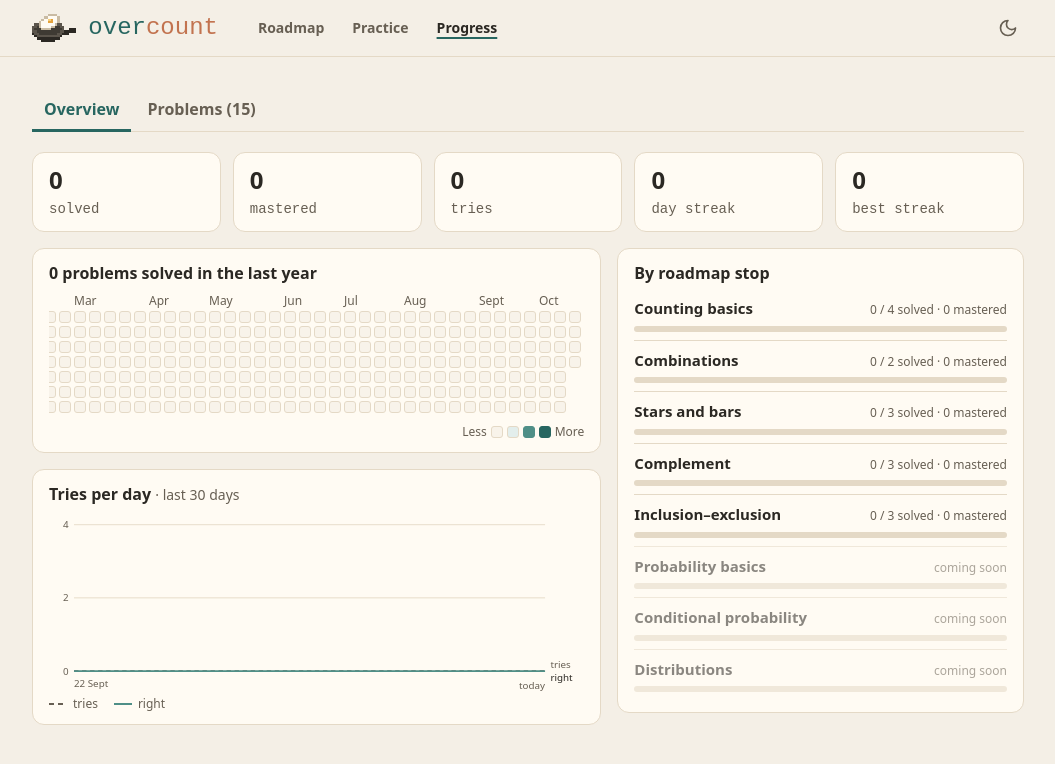
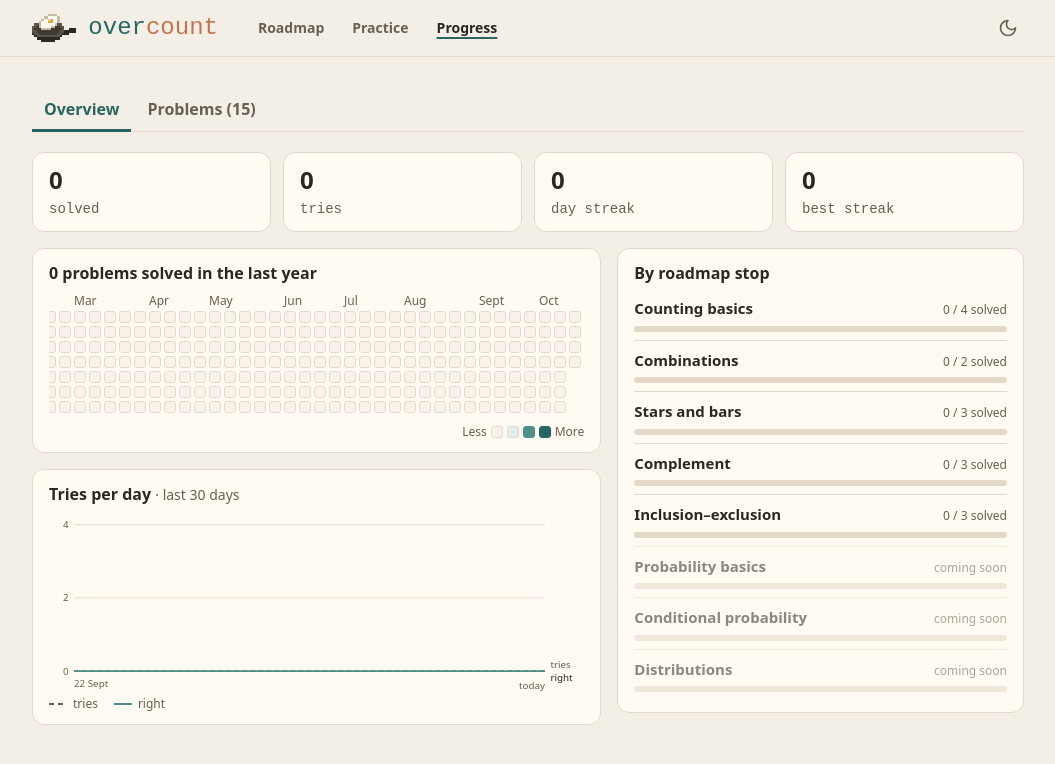
Before and after one commit to fsutedja/overcount, a React (Vite) app in the folder web/: page /progress in a window 1280 px wide. Shown: the top 764 px of the page, without its empty margins (112-1167 px from the left). Built offline with nearby package versions, Linux system fonts and the light colour scheme; a web font is replaced by a local one.

Commit message:
feat(web): drop mastered from the Progress page

```diff
--- a/web/src/pages/ProgressPage.tsx
+++ b/web/src/pages/ProgressPage.tsx
@@ -10,14 +10,15 @@ import type { ProblemStatus } from '../lib/progress'
 import { bestStreak, calendar, problemRows, triesPerDay, type ProblemRow } from '../lib/stats'
 import type { BankIndex } from '../types/problem'
 
+// "Mastered" isn't shown on this page (it still exists in the data); it counts as solved.
 const FILTERS: { id: 'all' | ProblemStatus; label: string }[] = [
   { id: 'all', label: 'All' },
-  { id: 'mastered', label: 'Mastered' },
   { id: 'solved', label: 'Solved' },
   { id: 'tried', label: 'Tried' },
   { id: 'new', label: 'Not started' },
 ]
-const STATUS_LABEL: Record<ProblemStatus, string> = { mastered: 'mastered', solved: 'solved', tried: 'tried', new: 'not started' }
+const shownStatus = (status: ProblemStatus): ProblemStatus => (status === 'mastered' ? 'solved' : status)
+const STATUS_LABEL: Record<ProblemStatus, string> = { mastered: 'solved', solved: 'solved', tried: 'tried', new: 'not started' }
 
 /** /progress (DESIGN.md, D8): Overview and Problems tabs, all derived from the attempt log. */
 export function ProgressPage() {
@@ -62,9 +63,8 @@ export function ProgressPage() {
       </nav>
       {tab === 'overview' ? (
         <div className="mt-5 grid gap-4">
-          <div className="grid grid-cols-2 gap-3 sm:grid-cols-5">
+          <div className="grid grid-cols-2 gap-3 sm:grid-cols-4">
             <Tile value={count('mastered') + count('solved')} label="solved" />
-            <Tile value={count('mastered')} label="mastered" />
             <Tile value={attempts.length} label="tries" />
             <Tile value={dayStreak(attempts, today)} label="day streak" />
             <Tile value={bestStreak(attempts)} label="best streak" />
@@ -96,21 +96,20 @@ function Tile({ value, label }: { value: number; label: string }) {
 function ByStop({ index, byId }: { index: BankIndex; byId: Map<string, ProblemRow> }) {
   return (
     <section className="min-w-0 content-start self-start rounded-xl border border-border bg-card px-4 py-3" aria-labelledby="stops-title">
-      <h3 id="stops-title" className="mb-1 font-bold">
+      <h2 id="stops-title" className="mb-1 font-bold">
         By roadmap stop
-      </h3>
+      </h2>
       <ul>
         {index.roadmap.map((node) => {
           const statuses = nodeProblems(index, node).map((p) => byId.get(p.id)?.status ?? 'new')
           const total = statuses.length
-          const mastered = statuses.filter((s) => s === 'mastered').length
-          const done = mastered + statuses.filter((s) => s === 'solved').length
+          const done = statuses.filter((s) => s === 'mastered' || s === 'solved').length
           return (
             <li key={node.id} className={`border-t border-border py-2 first:border-t-0 ${total ? '' : 'opacity-55'}`}>
               <div className="flex items-baseline justify-between gap-3">
                 <span className="text-[15px] font-bold">{node.title}</span>
                 <span className="shrink-0 text-xs text-ink-muted">
-                  {total ? `${done} / ${total} solved · ${mastered} mastered` : 'coming soon'}
+                  {total ? `${done} / ${total} solved` : 'coming soon'}
                 </span>
               </div>
               <div className="mt-1.5 h-1.5 overflow-hidden rounded-full bg-border" aria-hidden="true">
@@ -127,7 +126,7 @@ function ByStop({ index, byId }: { index: BankIndex; byId: Map<string, ProblemRo
 function ProblemsTab({ index, rows, filter }: { index: BankIndex; rows: ProblemRow[]; filter: string | null }) {
   const active = FILTERS.some((f) => f.id === filter) ? (filter as (typeof FILTERS)[number]['id']) : 'all'
   const titles = new Map(index.problems.map((p) => [p.id, p]))
-  const shown = rows.filter((r) => active === 'all' || r.status === active)
+  const shown = rows.filter((r) => active === 'all' || shownStatus(r.status) === active)
   return (
     <div className="mt-5">
       <nav aria-label="Filter by status" className="flex flex-wrap gap-2 text-sm">
@@ -140,7 +139,7 @@ function ProblemsTab({ index, rows, filter }: { index: BankIndex; rows: ProblemR
               active === f.id ? 'border-accent-ink bg-accent-soft text-accent-ink' : 'border-border text-ink-muted hover:text-ink'
             }`}
           >
-            {f.label} ({f.id === 'all' ? rows.length : rows.filter((r) => r.status === f.id).length})
+            {f.label} ({f.id === 'all' ? rows.length : rows.filter((r) => shownStatus(r.status) === f.id).length})
           </Link>
         ))}
       </nav>
```
Also changed, not shown: 1 other file (tests, documents, lock files or other folders).
